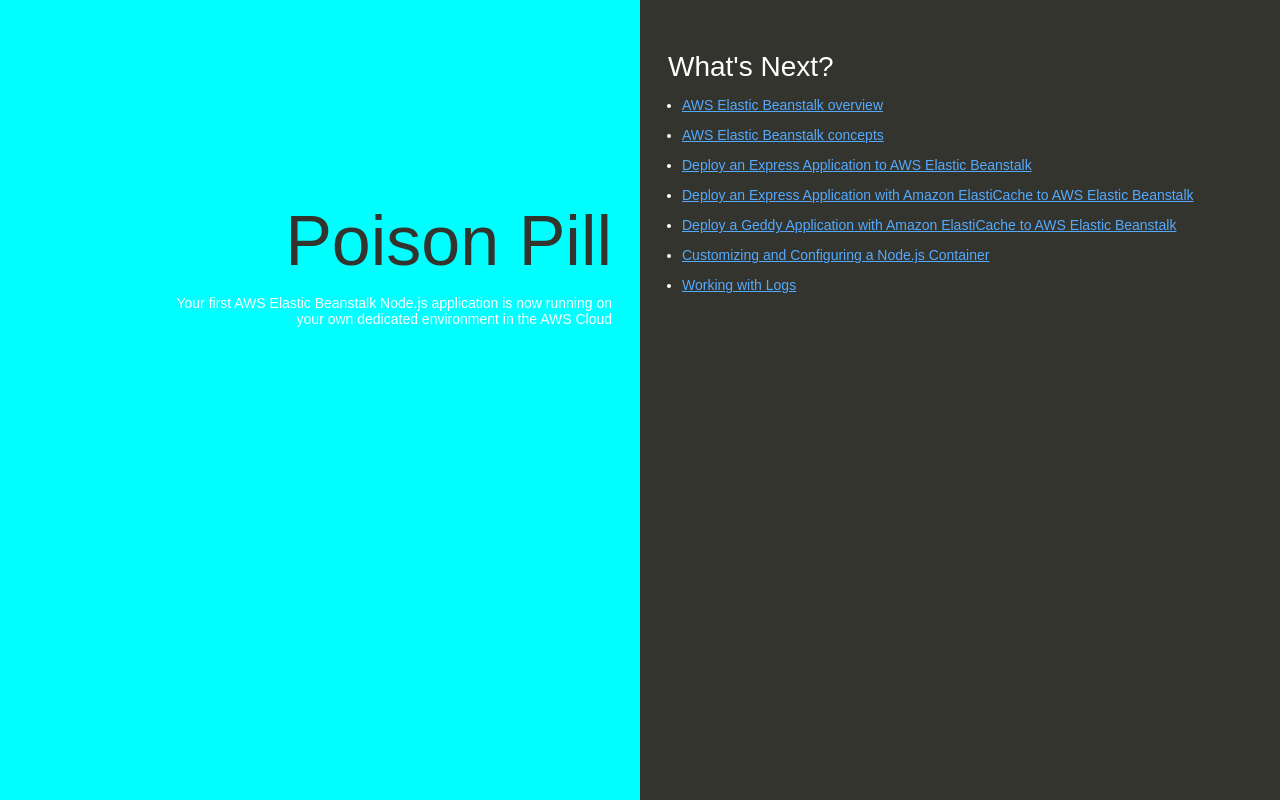
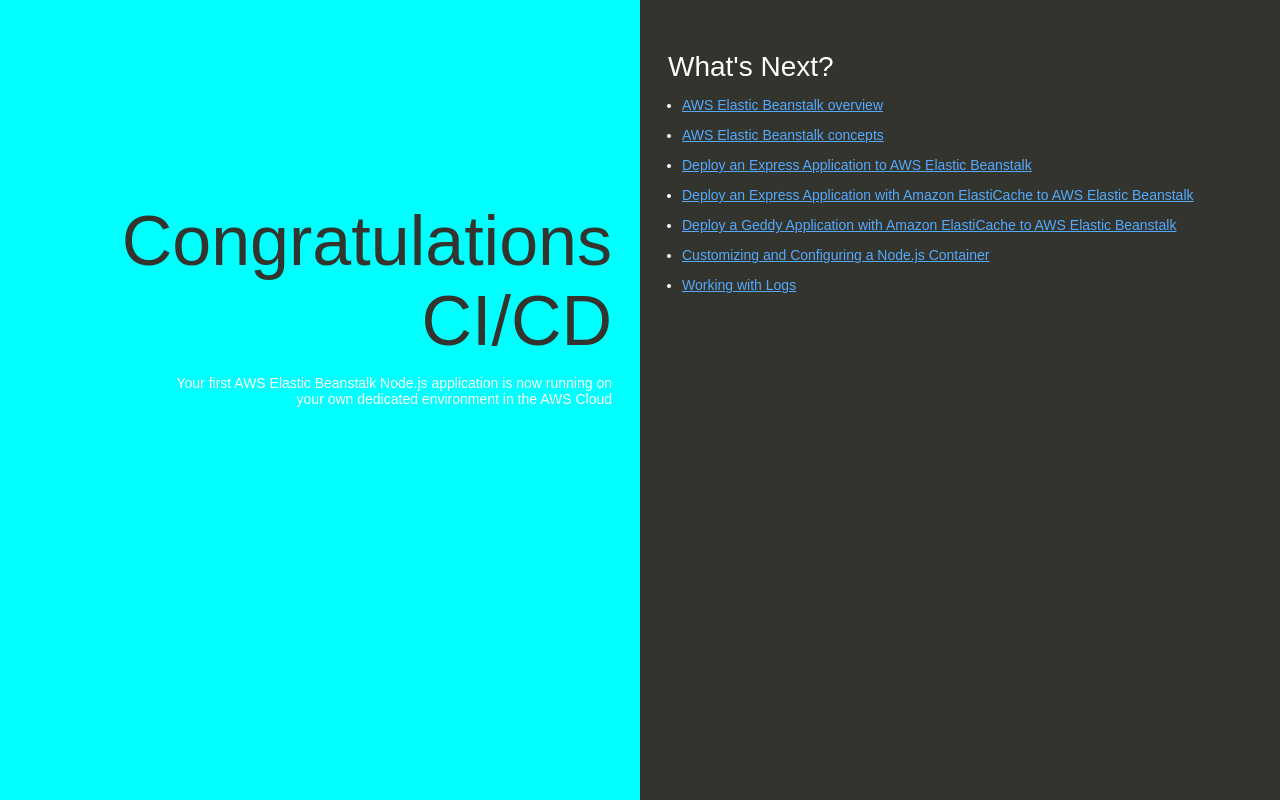
Before and after one commit to ghubant2002/my-nodejs-app, a website: page index.html in a window 1280 px wide. Drawn offline with Linux system fonts and the light colour scheme.

Commit message:
Change header from 'Poison Pill' to 'Congratulations CI/CD'

```diff
--- a/index.html
+++ b/index.html
@@ -74,7 +74,7 @@
   </head>
   <body>
     <div class="textColumn">
-      <h1>Poison Pill</h1>
+      <h1>Congratulations CI/CD</h1>
       <p>Your first AWS Elastic Beanstalk Node.js application is now running on your own dedicated environment in the AWS Cloud</p>
     </div>
     <div class="linksColumn">
```
